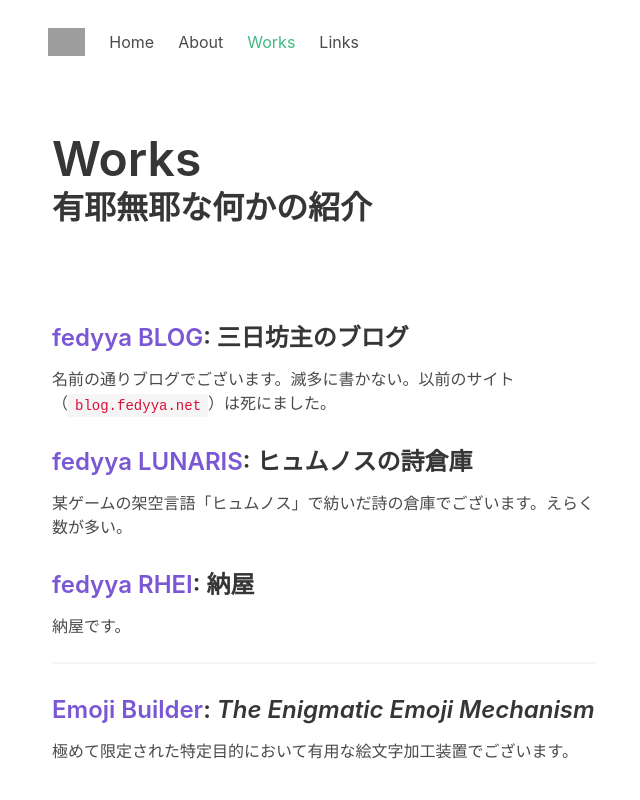
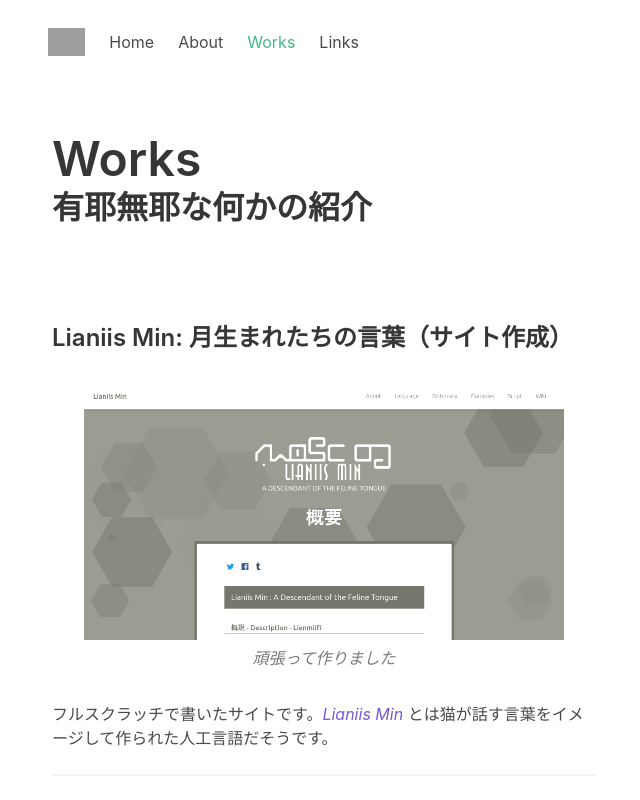
Before and after one commit to akaregi/fedyya2, a Vue app: page /works in a window 1280 px wide. Shown: the top 800 px of the page, without its empty margins (316-956 px from the left). Built offline with nearby package versions, Linux system fonts and the light colour scheme; grey boxes are pictures that could not be loaded.

Commit message:
Update works
Signed-off-by: akaregi <akg.tachibana@gmail.com>

```diff
--- a/src/views/Works.vue
+++ b/src/views/Works.vue
@@ -2,14 +2,24 @@
   <div class="works">
     <TitleHero title="Works" subtitle="有耶無耶な何かの紹介" />
 
+    <h3>Lianiis Min: 月生まれたちの言葉（サイト作成）</h3>
+    <figure>
+      <img src="../assets/lianiis.png" alt="Lianiis Min's page">
+      <figcaption class="has-text-grey">頑張って作りました</figcaption>
+    </figure>
+
+    <p>フルスクラッチで書いたサイトです。<i><a href="https://www.lianiis.com/">Lianiis Min</a></i> とは猫が話す言葉をイメージして作られた人工言語だそうです。</p>
+
+    <hr>
+
     <h3><a href="https://fedyya.wordpress.com">fedyya BLOG</a>: 三日坊主のブログ</h3>
-    <p>名前の通りブログでございます。滅多に書かない。以前のサイト（<code>blog.fedyya.net</code>）は死にました。</p>
+    <p>名前の通りブログでございます。滅多に書かない。以前のサイト（blog.fedyya.net）は死にました。</p>
 
     <h3><a href="https://lunaris.fedyya.net">fedyya LUNARIS</a>: ヒュムノスの詩倉庫</h3>
-    <p>某ゲームの架空言語「ヒュムノス」で紡いだ詩の倉庫でございます。えらく数が多い。</p>
+    <p>某ゲームの架空言語「ヒュムノス」で紡いだ詩の倉庫です。<a href="https://github.com/akaregi/Lunaris">GitHub</a> にすべてのソースコードが転がっています。</p>
 
     <h3><a href="https://rhei.fedyya.net">fedyya RHEI</a>: 納屋</h3>
-    <p>納屋です。</p>
+    <p>納屋 。</p>
 
     <hr>
 
@@ -20,6 +30,7 @@
 
 <script lang="ts">
 import { Component, Vue } from 'vue-property-decorator'
+
 import TitleHero from '@/components/TitleHero.vue'
 
 @Component({ components: { TitleHero } })
```
Also changed, not shown: src/assets/lianiis.png (added).
